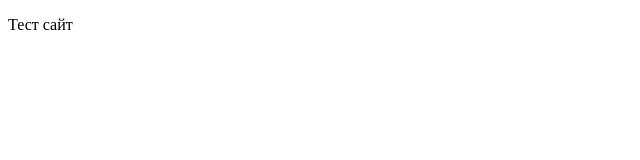
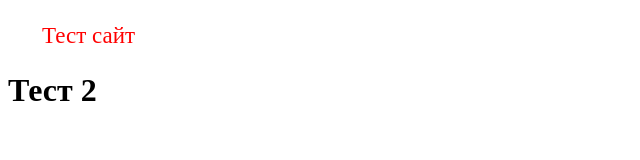
Before and after one commit to SlxvkVel/test_rep, a plain HTML site: page index.html in a window 1280 px wide. Shown: the whole page, without its empty margins (0-640 px from the left). Drawn offline with Linux system fonts and the light colour scheme.

Commit message:
add styles

```diff
--- a/index.html
+++ b/index.html
@@ -4,8 +4,10 @@
     <meta charset="UTF-8">
     <meta name="viewport" content="width=device-width, initial-scale=1.0">
     <title>Document</title>
+    <link rel="stylesheet" href="style/style.css">
 </head>
 <body>
     <p>Тест сайт</p>
+    <h1>Тест 2</h1>
 </body>
 </html>
--- a/style/style.css
+++ b/style/style.css
@@ -0,0 +1,5 @@
+p{
+    margin-left: 34px;
+    font-size: 23px;
+    color: red;
+}
```
